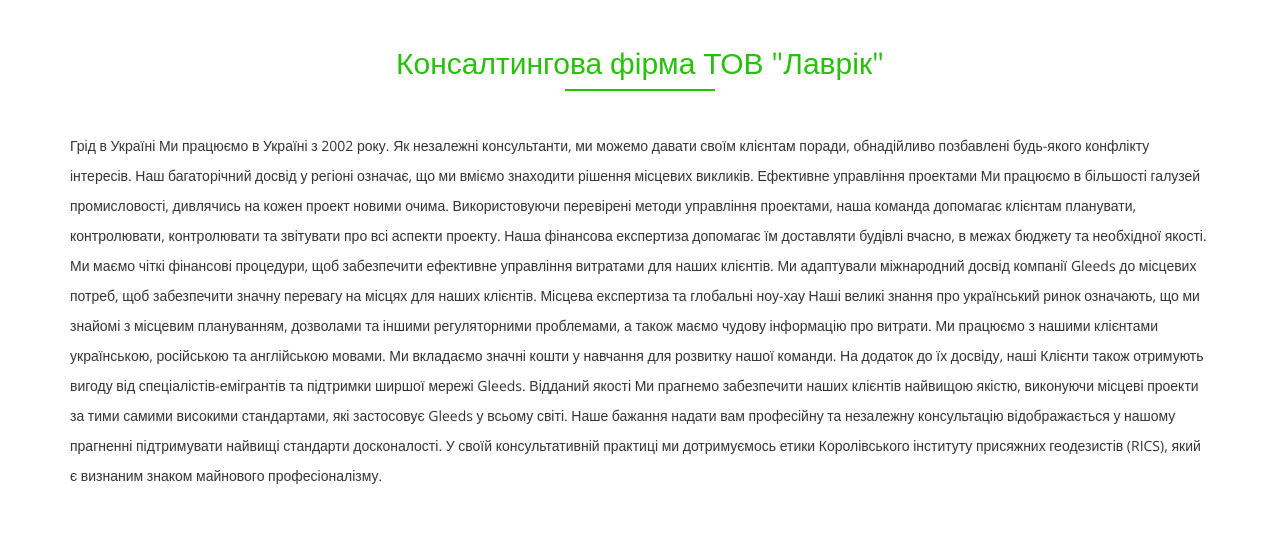
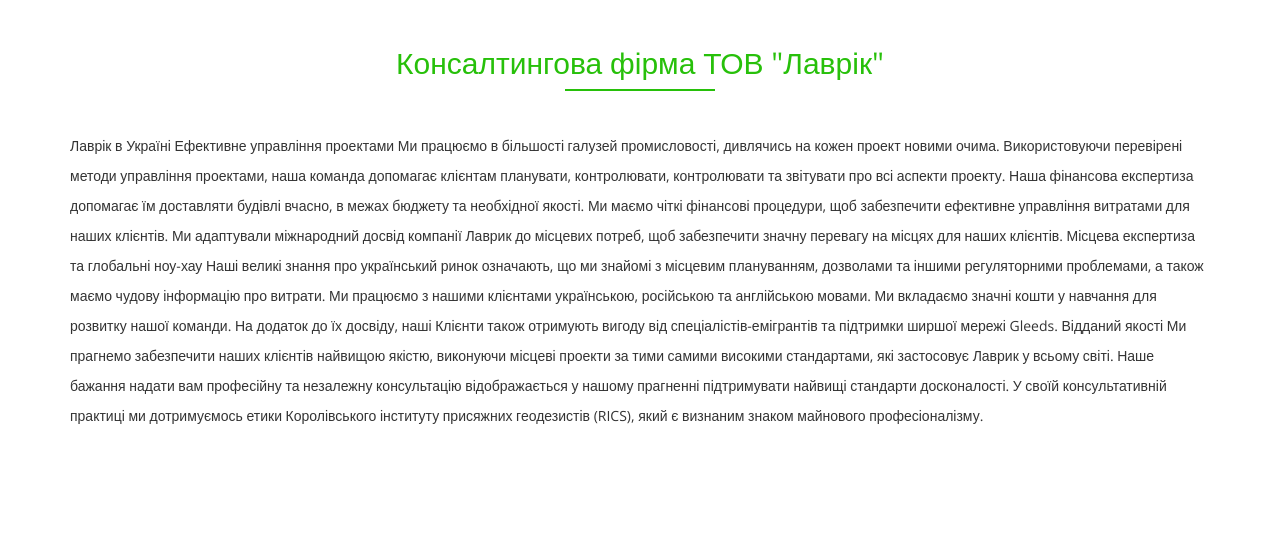
Before and after one commit to RokocaLera/lavrikWEB, a plain HTML site: page index.html in a window 1280 px wide. Shown: the part 2740-3288 px from the top of the page. Drawn offline with nearby package versions, Linux system fonts and the light colour scheme.

Commit message:
Update index.html

```diff
--- a/index.html
+++ b/index.html
@@ -337,13 +337,12 @@
 
                 </div>
 
-                <p>     Грід в Україні
-                    Ми працюємо в Україні з 2002 року. Як незалежні консультанти, ми можемо давати своїм клієнтам поради, обнадійливо позбавлені будь-якого конфлікту інтересів. Наш багаторічний досвід у регіоні означає, що ми вміємо знаходити рішення місцевих викликів.
+                <p>     Лаврік в Україні
 
                     Ефективне управління проектами
                     Ми працюємо в більшості галузей промисловості, дивлячись на кожен проект новими очима. Використовуючи перевірені методи управління проектами, наша команда допомагає клієнтам планувати, контролювати, контролювати та звітувати про всі аспекти проекту.
 
-                    Наша фінансова експертиза допомагає їм доставляти будівлі вчасно, в межах бюджету та необхідної якості. Ми маємо чіткі фінансові процедури, щоб забезпечити ефективне управління витратами для наших клієнтів. Ми адаптували міжнародний досвід компанії Gleeds до місцевих потреб, щоб забезпечити значну перевагу на місцях для наших клієнтів.
+                    Наша фінансова експертиза допомагає їм доставляти будівлі вчасно, в межах бюджету та необхідної якості. Ми маємо чіткі фінансові процедури, щоб забезпечити ефективне управління витратами для наших клієнтів. Ми адаптували міжнародний досвід компанії Лаврик до місцевих потреб, щоб забезпечити значну перевагу на місцях для наших клієнтів.
 
                     Місцева експертиза та глобальні ноу-хау
                     Наші великі знання про український ринок означають, що ми знайомі з місцевим плануванням, дозволами та іншими регуляторними проблемами, а також маємо чудову інформацію про витрати. Ми працюємо з нашими клієнтами українською, російською та англійською мовами.
@@ -351,7 +350,7 @@
                     Ми вкладаємо значні кошти у навчання для розвитку нашої команди. На додаток до їх досвіду, наші Клієнти також отримують вигоду від спеціалістів-емігрантів та підтримки ширшої мережі Gleeds.
 
                     Відданий якості
-                    Ми прагнемо забезпечити наших клієнтів найвищою якістю, виконуючи місцеві проекти за тими самими високими стандартами, які застосовує Gleeds у всьому світі.
+                    Ми прагнемо забезпечити наших клієнтів найвищою якістю, виконуючи місцеві проекти за тими самими високими стандартами, які застосовує Лаврик у всьому світі.
                     Наше бажання надати вам професійну та незалежну консультацію відображається у нашому прагненні підтримувати найвищі стандарти досконалості. У своїй консультативній практиці ми дотримуємось етики Королівського інституту присяжних геодезистів (RICS), який є визнаним знаком майнового професіоналізму.</p>
                 </div>
 
```
